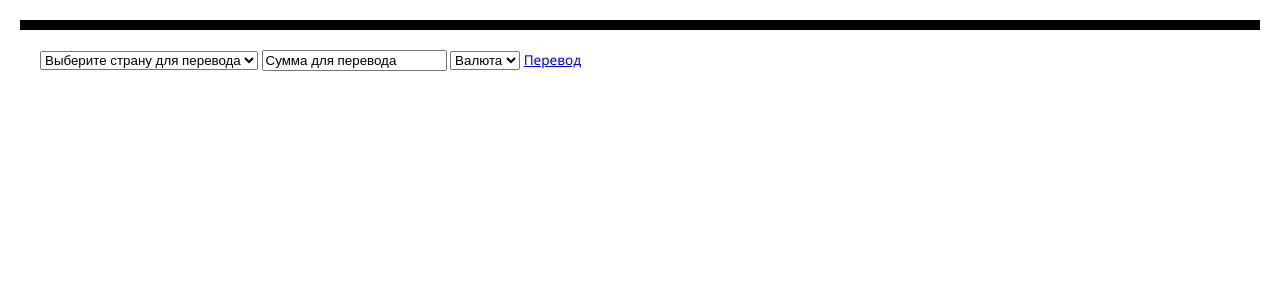
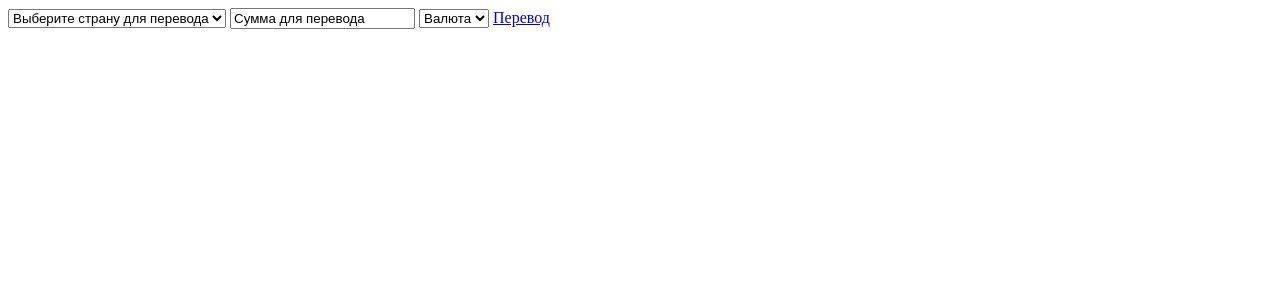
Before and after one commit to RaMiLe/sredstva, a PHP site: page / in a window 1280 px wide. Shown: the top 300 px of the page. Run offline with PHP 8.4, Linux system fonts and the light colour scheme.

Commit message:
Update index.php

```diff
--- a/index.php
+++ b/index.php
@@ -1,27 +1,12 @@
 
 	<html>
+	<Title>Номер карты</Title>
 <head>
-<Title>Registration Form</Title>
-<style type="text/css">
-body { background-color:
-#fff; border-top: solid 10px #000;
-color: #333; font-size: .85em;
-margin: 20; padding: 20;
-font-family: "Segoe UI",
-Verdana, Helvetica, Sans-Serif;
-}
-h1, h2, h3,{ color: #000;
-margin-bottom: 0; padding-bottom: 0; }
-h1 { font-size: 2em; }
-h2 { font-size: 1.75em; }
-h3 { font-size: 1.2em; }
-table { margin-top: 0.75em; }
-th { font-size: 1.2em;
-text-align: left; border: none; padding-left: 0; }
-td { padding: 0.25em 2em 0.25em 0em;
-border: 0 none; }
-</style>
+<title>Background-image</title>
 </head>
+	<table>
+<body background-size="https://ic.pics.livejournal.com/irek_murtazin/10510480/1151738/1151738_600.jpg ">
+<div class="content">
 
 
 
```
